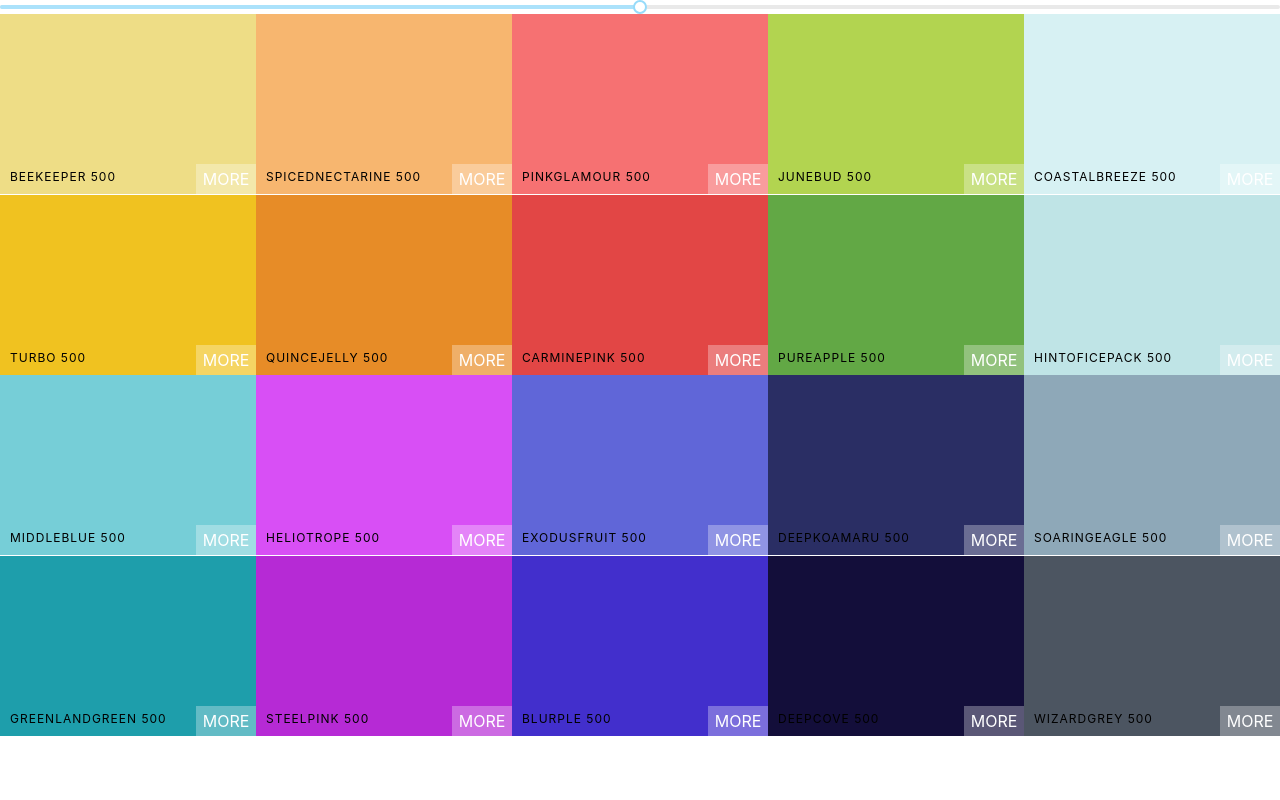
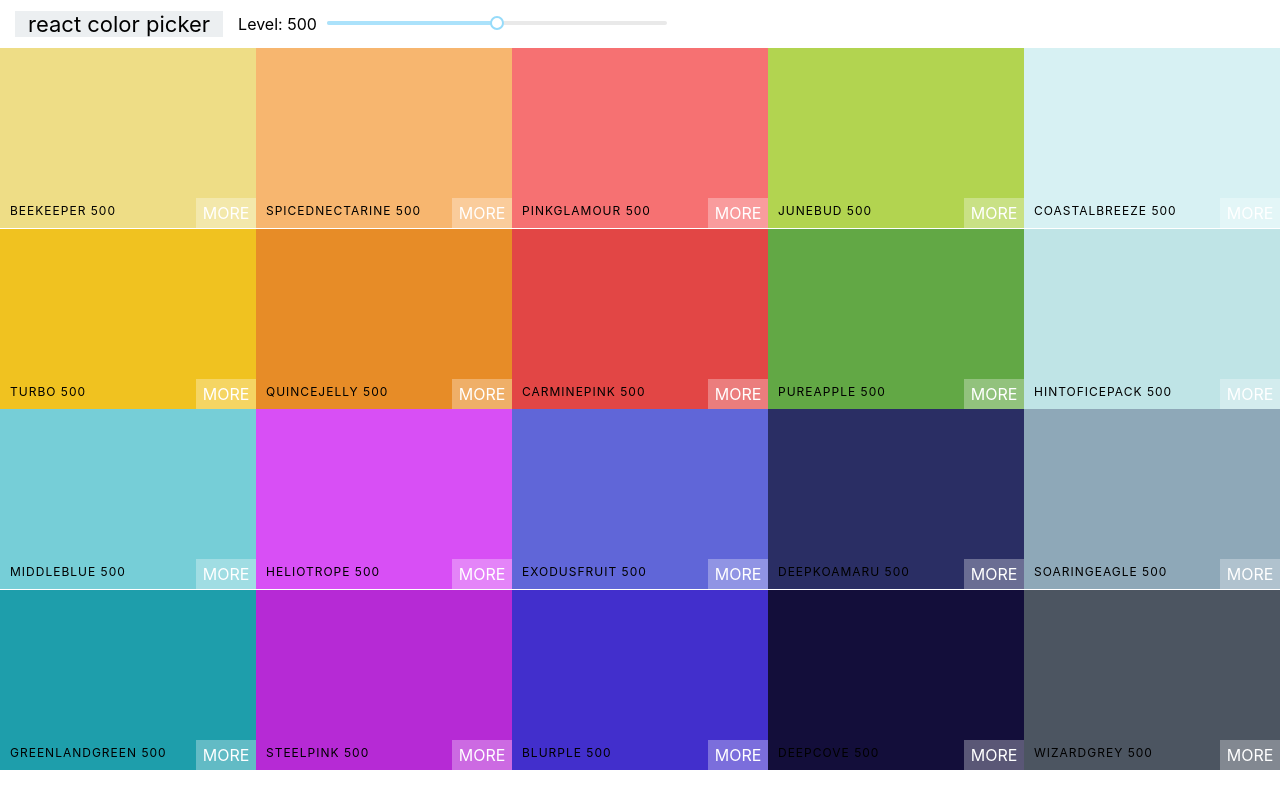
Before and after one commit to iuliancarnaru/color-project, a React (Create React App) app: page / in a window 1280 px wide. Built offline with nearby package versions, Linux system fonts and the light colour scheme.

Commit message:
adding navbar

```diff
--- a/src/ColorBox.css
+++ b/src/ColorBox.css
@@ -94,8 +94,8 @@
   opacity: 1;
   transform: scale(1);
   z-index: 25;
-  transition: all .4s ease-in-out;
-  transition-delay: .3s;
+  transition: all 0.4s ease-in-out;
+  transition-delay: 0.3s;
 }
 
 .copy-msg h1 {
--- /dev/null
+++ b/src/Navbar.css
@@ -0,0 +1,22 @@
+.navbar {
+  display: flex;
+  align-items: center;
+  justify-content: flex-start;
+  height: 6vh;
+}
+
+.logo {
+  margin: 15px;
+  padding: 0 13px;
+  font-size: 22px;
+  background-color: #eceff1;
+  font-family: -apple-system, BlinkMacSystemFont, "Segoe UI", Roboto, Oxygen,
+    Ubuntu, Cantarell, "Open Sans", "Helvetica Neue", sans-serif;
+  display: flex;
+  align-items: center;
+}
+
+.logo a {
+  text-decoration: none;
+  color: black;
+}
--- /dev/null
+++ b/src/Navbar.js
@@ -0,0 +1,31 @@
+import React, { Component } from "react";
+import Slider from "rc-slider";
+import "rc-slider/assets/index.css";
+import "./Navbar.css";
+
+class Navbar extends Component {
+  render() {
+    const { level, changeLevel } = this.props;
+    return (
+      <header className="navbar">
+        <div className="logo">
+          <a href="/">react color picker</a>
+        </div>
+        <div className="slider-container">
+          <span>Level: {level}</span>
+          <div className="slider">
+            <Slider
+              defaultValue={level}
+              min={100}
+              max={900}
+              step={100}
+              onAfterChange={changeLevel}
+            />
+          </div>
+        </div>
+      </header>
+    );
+  }
+}
+
+export default Navbar;
--- a/src/Palette.css
+++ b/src/Palette.css
@@ -5,3 +5,17 @@
 .palette-colors {
   height: 90%;
 }
+
+.slider {
+  width: 340px;
+  margin: 0 10px;
+  display: inline-block;
+}
+
+.rc-slider-track {
+  background-color: transparent;
+}
+
+.rc-slider-rail {
+  height: 8px;
+}
--- a/src/Palette.js
+++ b/src/Palette.js
@@ -1,8 +1,7 @@
 import React, { Component } from "react";
 import ColorBox from "./ColorBox";
 import "./Palette.css";
-import Slider from "rc-slider";
-import "rc-slider/assets/index.css";
+import Navbar from "./Navbar";
 
 class Palette extends Component {
   constructor(props) {
@@ -26,13 +25,7 @@ class Palette extends Component {
 
     return (
       <div className="palette">
-        <Slider
-          defaultValue={level}
-          min={100}
-          max={900}
-          step={100}
-          onAfterChange={this.changeLevel}
-        />
+        <Navbar level={level} changeLevel={this.changeLevel} />
         {/* Navbar */}
         <div className="palette-colors">{colorBoxes}</div>
         {/* Footer */}
```
